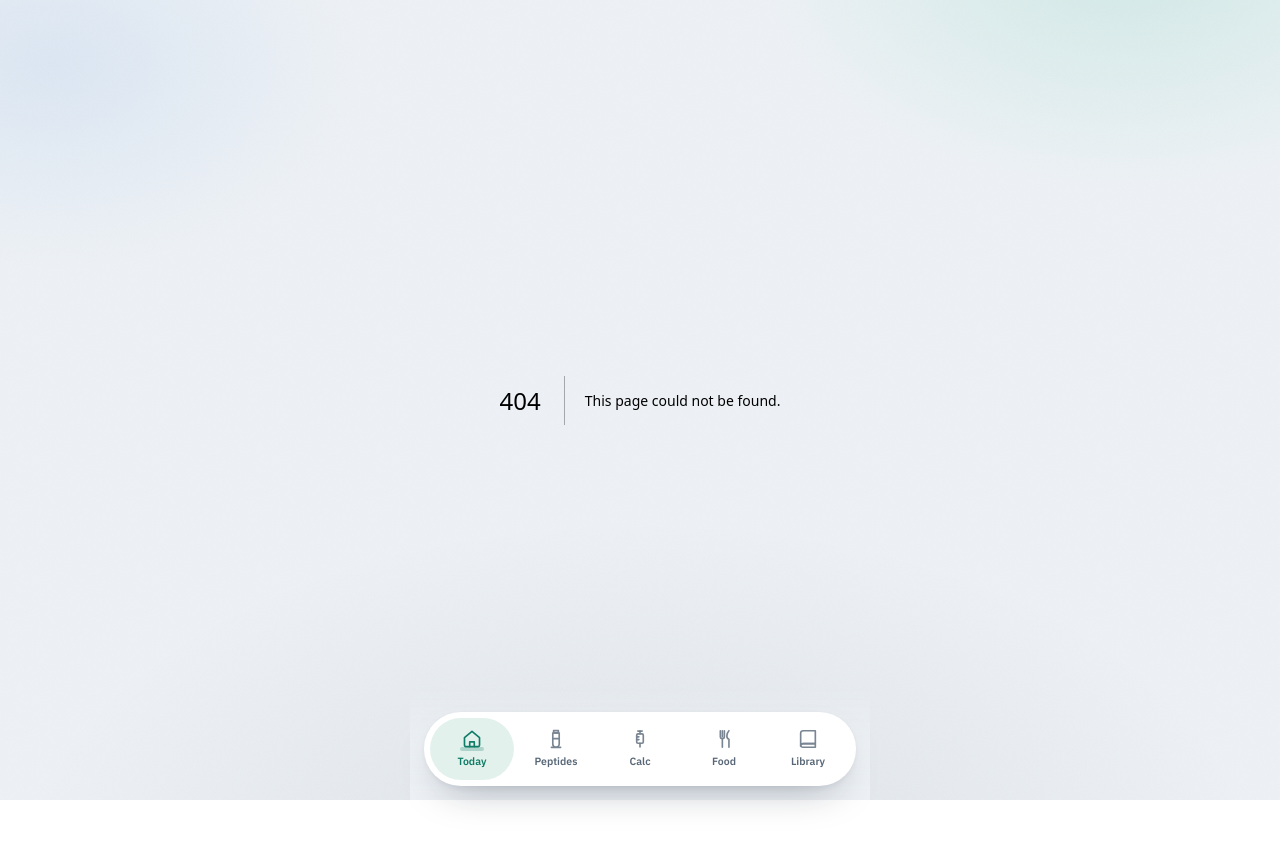
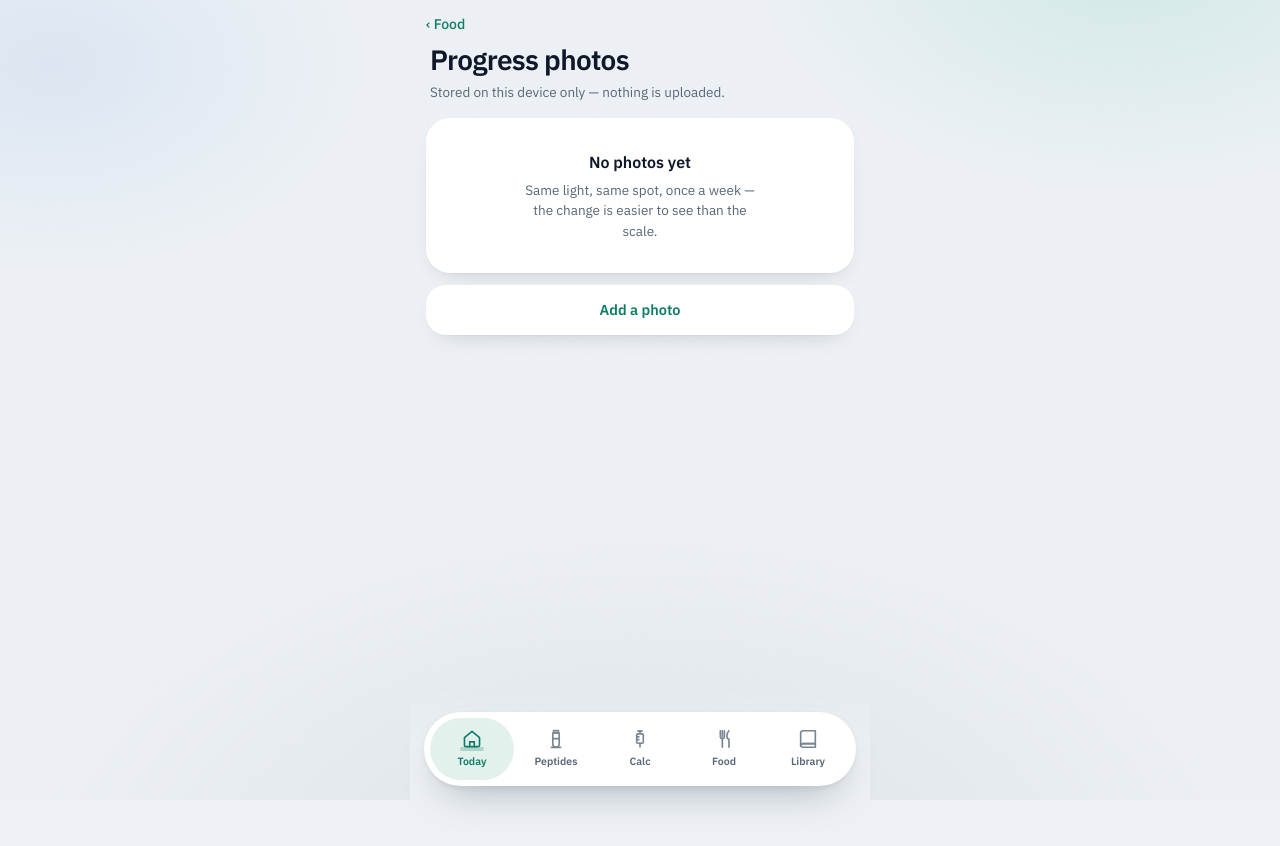
Before and after one commit to RDW-Labz/titrate, a Next.js app: page /photos in a window 1280 px wide. Before the commit this address had no page. Shown: the top 846 px of the page. After the commit the page ends 800 px from the top, so only its background shows below. Built offline with nearby package versions, Linux system fonts and the light colour scheme.

Commit message:
Progress photos in IndexedDB: shrink to 1200px, grid, full view, delete

```diff
--- a/src/app/food/page.tsx
+++ b/src/app/food/page.tsx
@@ -1,4 +1,6 @@
 "use client";
+
+import Link from "next/link";
 
 import { useId, useState } from "react";
 import { Btn, Field, PageTitle, Ring } from "@/components/ui";
@@ -166,6 +168,9 @@ export default function FoodPage() {
               <span className="font-medium text-accent">{latest ? "Update" : "Add"}</span>
             </button>
           )}
+          <Link href="/photos" className="press mt-2 block text-[12.5px] font-medium text-accent">
+            Progress photos ›
+          </Link>
         </div>
       </section>
 
--- /dev/null
+++ b/src/app/photos/page.tsx
@@ -0,0 +1,108 @@
+"use client";
+
+import Link from "next/link";
+import { useEffect, useState } from "react";
+import { Btn, PageTitle } from "@/components/ui";
+import { toast } from "@/components/toast";
+import { addPhoto, deletePhoto, listPhotos, shrink, type Photo } from "@/lib/photos";
+
+export default function PhotosPage() {
+  const [photos, setPhotos] = useState<Photo[] | null>(null);
+  const [open, setOpen] = useState<string | null>(null);
+
+  useEffect(() => {
+    listPhotos()
+      .then(setPhotos)
+      .catch(() => setPhotos([]));
+  }, []);
+
+  async function add(file: File | undefined) {
+    if (!file) return;
+    try {
+      await addPhoto(await shrink(file));
+      setPhotos(await listPhotos());
+      toast("Photo saved on this device");
+    } catch {
+      toast("That image didn't load");
+    }
+  }
+
+  return (
+    <div className="pt-3">
+      <Link href="/food" className="press -my-1 inline-block py-1.5 text-[14px] font-medium text-accent">
+        ‹ Food
+      </Link>
+      <PageTitle meta="Stored on this device only — nothing is uploaded.">Progress photos</PageTitle>
+
+      {photos === null ? (
+        <p className="px-1 text-[13px] text-muted">Loading…</p>
+      ) : photos.length === 0 ? (
+        <div className="rounded-[24px] bg-card px-5 py-8 text-center shadow-card">
+          <p className="text-[16px] font-semibold">No photos yet</p>
+          <p className="mx-auto mt-1.5 max-w-[30ch] text-[13.5px] text-muted">
+            Same light, same spot, once a week — the change is easier to see than the scale.
+          </p>
+        </div>
+      ) : (
+        <div className="grid grid-cols-3 gap-2">
+          {photos.map((p) => (
+            <button
+              key={p.id}
+              onClick={() => setOpen(p.id)}
+              className="press relative aspect-[3/4] overflow-hidden rounded-[16px] bg-card shadow-card"
+              aria-label={`Photo from ${p.at.slice(0, 10)}`}
+            >
+              {/* eslint-disable-next-line @next/next/no-img-element */}
+              <img src={p.data} alt={`Progress on ${p.at.slice(0, 10)}`} className="size-full object-cover" />
+              <span className="num absolute bottom-0 left-0 right-0 bg-gradient-to-t from-black/55 to-transparent px-1.5 pt-4 pb-1 text-[10.5px] text-white">
+                {new Date(p.at).toLocaleDateString(undefined, { month: "short", day: "numeric" })}
+              </span>
+            </button>
+          ))}
+        </div>
+      )}
+
+      <div className="mt-3">
+        <label className="press flex w-full cursor-pointer items-center justify-center rounded-[20px] bg-card py-3.5 text-[14.5px] font-semibold text-accent shadow-card">
+          Add a photo
+          <input
+            type="file"
+            accept="image/*"
+            capture="environment"
+            className="hidden"
+            onChange={(e) => {
+              add(e.target.files?.[0]);
+              e.target.value = "";
+            }}
+          />
+        </label>
+      </div>
+
+      {open ? (
+        <div className="fixed inset-0 z-40 flex flex-col bg-ink/90 p-4" role="dialog" aria-modal="true" aria-label="Photo">
+          <div className="flex items-center justify-between text-white">
+            <span className="num text-[13px]">{new Date(photos?.find((p) => p.id === open)?.at ?? "").toLocaleDateString()}</span>
+            <button onClick={() => setOpen(null)} className="press px-2 py-1 text-[15px] font-semibold">
+              Close
+            </button>
+          </div>
+          <div className="mt-3 flex-1 overflow-hidden rounded-[18px]">
+            {/* eslint-disable-next-line @next/next/no-img-element */}
+            <img src={photos?.find((p) => p.id === open)?.data} alt="" className="size-full object-contain" />
+          </div>
+          <Btn
+            variant="line"
+            className="mt-3 !border-white/30 !text-white"
+            onClick={async () => {
+              await deletePhoto(open);
+              setPhotos(await listPhotos());
+              setOpen(null);
+            }}
+          >
+            Delete this photo
+          </Btn>
+        </div>
+      ) : null}
+    </div>
+  );
+}
--- /dev/null
+++ b/src/lib/photos.ts
@@ -0,0 +1,70 @@
+/**
+ * Progress photos live in IndexedDB, not localStorage: a phone photo is megabytes
+ * and localStorage caps out around 5 MB for the whole app.
+ */
+export type Photo = { id: string; at: string; data: string };
+
+const DB = "titrate-photos";
+const STORE = "photos";
+
+function open(): Promise<IDBDatabase> {
+  return new Promise((resolve, reject) => {
+    const req = indexedDB.open(DB, 1);
+    req.onupgradeneeded = () => {
+      if (!req.result.objectStoreNames.contains(STORE)) req.result.createObjectStore(STORE, { keyPath: "id" });
+    };
+    req.onsuccess = () => resolve(req.result);
+    req.onerror = () => reject(req.error);
+  });
+}
+
+function tx<T>(mode: IDBTransactionMode, run: (store: IDBObjectStore) => IDBRequest<T>): Promise<T> {
+  return open().then(
+    (db) =>
+      new Promise<T>((resolve, reject) => {
+        const t = db.transaction(STORE, mode);
+        const req = run(t.objectStore(STORE));
+        req.onsuccess = () => resolve(req.result);
+        req.onerror = () => reject(req.error);
+      }),
+  );
+}
+
+/** shrink to at most `max` px on the long edge and re-encode, so ten photos stay small */
+export function shrink(file: File, max = 1200): Promise<string> {
+  return new Promise((resolve, reject) => {
+    const url = URL.createObjectURL(file);
+    const img = new Image();
+    img.onload = () => {
+      const scale = Math.min(1, max / Math.max(img.width, img.height));
+      const w = Math.round(img.width * scale);
+      const h = Math.round(img.height * scale);
+      const canvas = document.createElement("canvas");
+      canvas.width = w;
+      canvas.height = h;
+      canvas.getContext("2d")?.drawImage(img, 0, 0, w, h);
+      URL.revokeObjectURL(url);
+      resolve(canvas.toDataURL("image/jpeg", 0.8));
+    };
+    img.onerror = () => {
+      URL.revokeObjectURL(url);
+      reject(new Error("That image didn't load"));
+    };
+    img.src = url;
+  });
+}
+
+export async function listPhotos(): Promise<Photo[]> {
+  const all = await tx<Photo[]>("readonly", (store) => store.getAll() as IDBRequest<Photo[]>);
+  return all.sort((a, b) => b.at.localeCompare(a.at));
+}
+
+export async function addPhoto(data: string, at = new Date()): Promise<string> {
+  const id = Math.round(Math.random() * 1e9).toString(36) + Date.now().toString(36).slice(-4);
+  await tx("readwrite", (store) => store.put({ id, at: at.toISOString(), data }));
+  return id;
+}
+
+export function deletePhoto(id: string): Promise<undefined> {
+  return tx("readwrite", (store) => store.delete(id) as IDBRequest<undefined>);
+}
```
